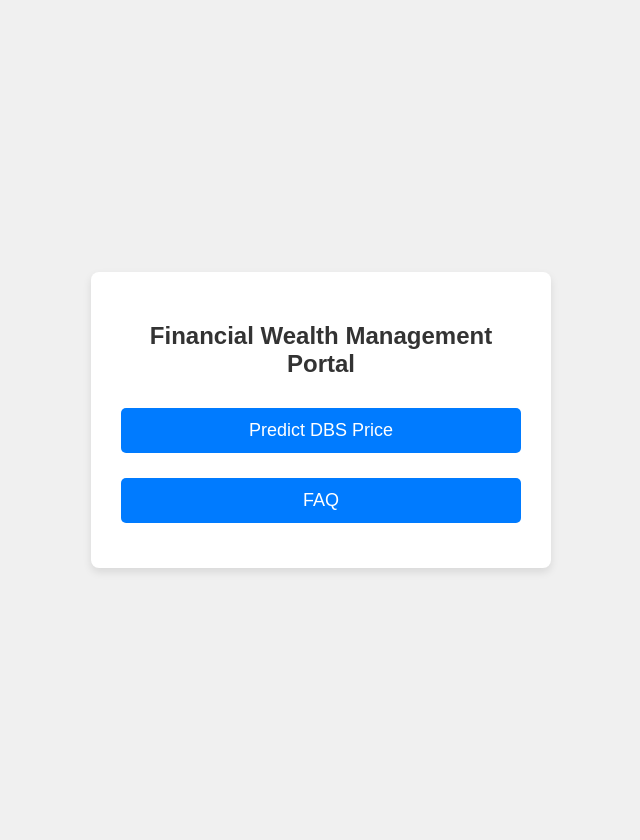
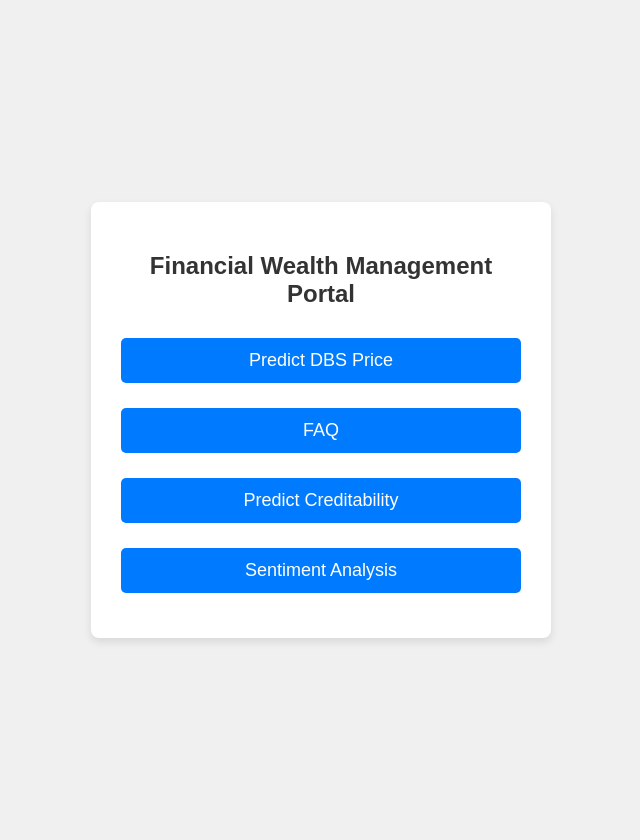
Before and after one commit to ongshinying/currypufff, a Flask app: page / in a window 1280 px wide. Shown: the whole page, without its empty margins (319-959 px from the left). Run offline with Flask 3, Linux system fonts and the light colour scheme.

Commit message:
Update index.html

```diff
--- a/templates/index.html
+++ b/templates/index.html
@@ -9,8 +9,17 @@
         <form action="/prediction_DBS" method="post">
             <input type="submit" value="Predict DBS Price">
         </form>
+
         <form action="/faq" method="post">
             <input type="submit" value="FAQ">
         </form>
+
+          <form action="/prediction_creditability" method="post">
+            <input type="submit" value="Predict Creditability">
+        </form>
+
+        <form action="/sentiment_analysis" method="post">
+            <input type="submit" value="Sentiment Analysis">
+        </form>
      </div>
     </body>
```
